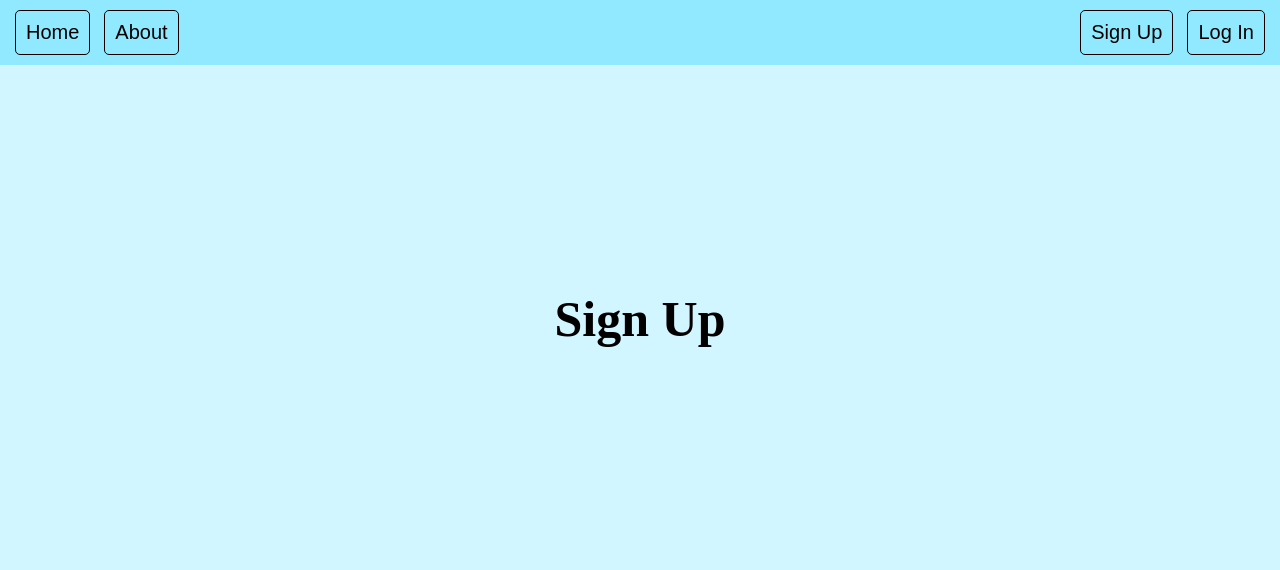
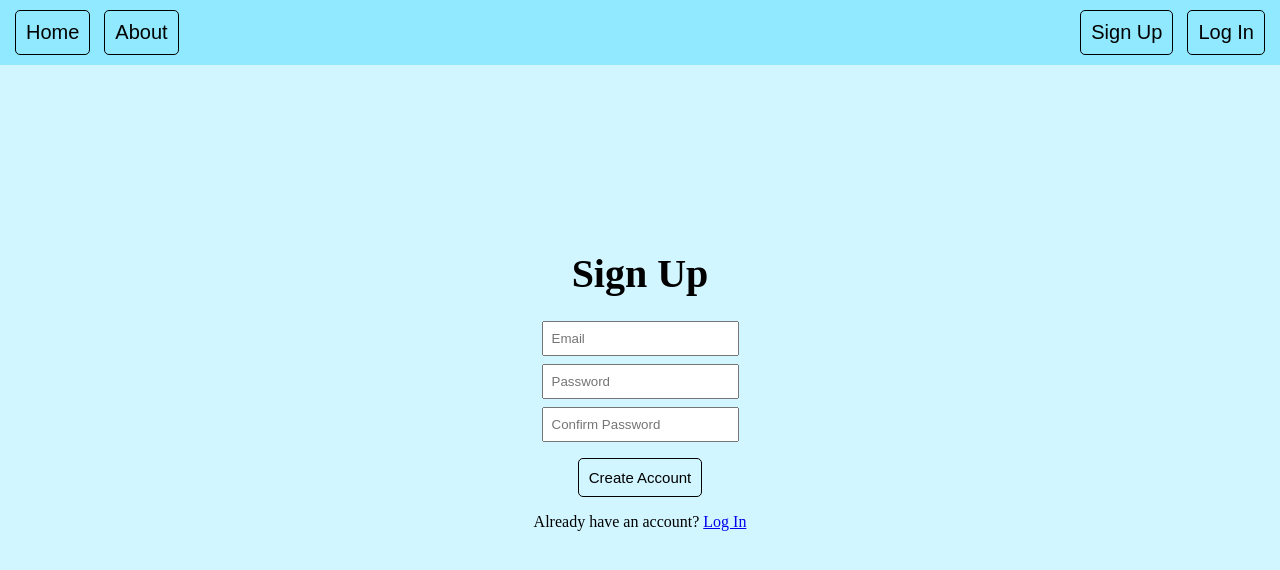
Before and after one commit to DVDOSO/PowerBoard, a SvelteKit app: page /signup in a window 1280 px wide. Shown: the top 570 px of the page. Built offline with nearby package versions, Linux system fonts and the light colour scheme; no server answers; sample sign-in values are in the browser's storage.

Commit message:
Update auth

```diff
--- a/src/components/NavbarGuest.svelte
+++ b/src/components/NavbarGuest.svelte
@@ -1,12 +1,12 @@
 <script>
     import { goto } from '$app/navigation';
-    function routeHome() {
+    async function routeHome() {
         goto('/')
     }
-    function routeSignup() {
+    async function routeSignup() {
         goto('/signup')
     }
-    function routeLogin() {
+    async function routeLogin() {
         goto('/login')
     }
 </script>
--- a/src/routes/login/+page.svelte
+++ b/src/routes/login/+page.svelte
@@ -1,5 +1,26 @@
 <script>
     import NavbarGuest from '../../components/NavbarGuest.svelte';
+    import { authHandlers, authStore } from '../../stores/authStore.js';
+
+    let email = '';
+    let password = '';
+
+    async function handleSubmit() {
+        console.log(email, password);
+
+        if(!email || !password) {
+            alert("Please fill out all fields");
+            return;
+        }
+        else {
+            try {
+                await authHandlers.login(email, password);
+            }
+            catch(err) {
+                alert(err);
+            }
+        }
+    }
 </script>
 
 <NavbarGuest/>
@@ -9,6 +30,18 @@
         <h1 class='title'>
             Log In
         </h1>
+        <form>
+            <label>
+                <input bind:value={email} type="email" placeholder="Email">
+            </label>
+            <label>
+                <input bind:value={password} type="password" placeholder="Password">
+            </label>
+            <button class='submitButton' on:click={handleSubmit}>Log In</button>
+        </form>
+        <p>Don't have an account?</p>
+        <a href="/signup">Sign Up</a>
+        <a href='/passwordreset' class='forgotPassword'>Forgot Password</a>
     </div>
 </div>
 
@@ -26,7 +59,48 @@
         height: 300vh;
     }
     .title {
-        font-size: 50px;
-        margin-top: 35vh;
+        font-size: 40px;
+        margin-top: 30vh;
+        margin-bottom: 3vh;
+    }
+    label {
+        display: block;
+        justify-content: center;
+        margin: 1vh;
+    }
+    input {
+        padding: 1vh;
+
+    }
+    .submitButton {
+        margin-top: 1vh;
+        border-color: rgb(154, 181, 255);
+        background-color: transparent;
+        border: black solid 1px;
+        color: black;
+        padding: 10px;
+        margin-right: 5px;
+        margin-left: 5px;
+        list-style-type: none;
+        font-size: 15px;
+        cursor: pointer;
+        border-radius: 5px;
+        transition-duration: 0.4s;
+    }
+    .submitButton:hover {
+        background-color: rgb(154, 181, 255);
+        color: white;
+    }
+    p {
+        margin-top: 2vh;
+        display: inline;
+    }
+    a {
+        margin-top: 2vh;
+        display: inline-block;
+    }
+    .forgotPassword {
+        display:block;
+        margin-top: 2vh;
     }
 </style>
--- /dev/null
+++ b/src/routes/passwordreset/+page.svelte
@@ -0,0 +1 @@
+forgot password
--- a/src/routes/signup/+page.svelte
+++ b/src/routes/signup/+page.svelte
@@ -1,5 +1,29 @@
 <script>
     import NavbarGuest from '../../components/NavbarGuest.svelte';
+    import { authHandlers, authStore } from '../../stores/authStore.js';
+
+    let email = '';
+    let password = '';
+    let confirmPassword = '';
+
+    async function handleSubmit() {
+        if(!email || !password || !confirmPassword) {
+            alert("Please fill out all fields");
+            return;
+        }
+        if(password !== confirmPassword) {
+            alert("Passwords do not match");
+            return;
+        }
+        else {
+            try {
+                await authHandlers.signup(email, password);
+            }
+            catch(err) {
+                alert(err);
+            }
+        }
+    }
 </script>
 
 <NavbarGuest/>
@@ -9,6 +33,20 @@
         <h1 class='title'>
             Sign Up
         </h1>
+        <form>
+            <label>
+                <input bind:value={email} type="email" placeholder="Email">
+            </label>
+            <label>
+                <input bind:value={password} type="password" placeholder="Password">
+            </label>
+            <label>
+                <input bind:value={confirmPassword} type="password" placeholder="Confirm Password">
+            </label>
+            <button class='submitButton' on:click={handleSubmit}>Create Account</button>
+        </form>
+        <p>Already have an account?</p>
+        <a href="/login">Log In</a>
     </div>
 </div>
 
@@ -26,7 +64,44 @@
         height: 300vh;
     }
     .title {
-        font-size: 50px;
-        margin-top: 35vh;
+        font-size: 40px;
+        margin-top: 30vh;
+        margin-bottom: 3vh;
+    }
+    label {
+        display: block;
+        justify-content: center;
+        margin: 1vh;
+    }
+    input {
+        padding: 1vh;
+
+    }
+    .submitButton {
+        margin-top: 1vh;
+        border-color: rgb(154, 181, 255);
+        background-color: transparent;
+        border: black solid 1px;
+        color: black;
+        padding: 10px;
+        margin-right: 5px;
+        margin-left: 5px;
+        list-style-type: none;
+        font-size: 15px;
+        cursor: pointer;
+        border-radius: 5px;
+        transition-duration: 0.4s;
+    }
+    .submitButton:hover {
+        background-color: rgb(154, 181, 255);
+        color: white;
+    }
+    p {
+        margin-top: 2vh;
+        display: inline;
+    }
+    a {
+        margin-top: 2vh;
+        display: inline-block;
     }
 </style>
--- a/src/stores/authStore.js
+++ b/src/stores/authStore.js
@@ -1,7 +1,7 @@
 import { writable } from "svelte/store";
 import { auth } from "../lib/firebase/firebase.client";
 import { createUserWithEmailAndPassword, signInWithEmailAndPassword,
-    signOut, sendPasswordResetEmail, updateEmail, updatePassword } from "firebase/auth";
+    signOut, sendPasswordResetEmail, updateEmail, updatePassword, sendEmailVerification } from "firebase/auth";
 
 export const authStore = writable({
     isLoading: true,
@@ -10,31 +10,76 @@ export const authStore = writable({
 
 export const authHandlers = {
     login: async (email, password) => {
-        await signInWithEmailAndPassword(auth, email, password);
+        signInWithEmailAndPassword(auth, email, password)
+            .then((userCredential) => {
+                // Signed in
+                authStore.currentUser = userCredential.user;
+                window.location.href = '/dashboard';
+                // ...
+            })
+            .catch((error) => {
+                if(error.code === 'auth/wrong-password') {
+                    alert('Wrong password');
+                }
+                else if(error.code === 'auth/user-not-found') {
+                    alert('User not found');
+                }
+                else if(error.code === 'auth/invalid-email') {
+                    alert('Invalid email');
+                }
+                else if(error.code === 'auth/invalid-login-credentials') {
+                    alert('Wrong password');
+                }
+                else if(error.code === 'auth/user-disabled') {
+                    alert('User disabled');
+                }
+                else if(error.code === 'auth/too-many-requests') {
+                    alert('Too many requests');
+                }
+                else if(error.code === 'auth/operation-not-allowed') {
+                    alert('Operation not allowed');
+                }
+                else {
+                    alert(error);
+                }
+            });
     },
     signup: async (email, password) => {
-        await createUserWithEmailAndPassword(auth, email, password);
+        createUserWithEmailAndPassword(auth, email, password)
+            .then((userCredential) => {
+                // Signed in
+                authStore.currentUser = userCredential.user;
+                window.location.href = '/dashboard';
+                // ...
+            })
+            .catch((error) => {
+                if(error.code === 'auth/email-already-in-use') {
+                    alert('Email already in use');
+                }
+                else if(error.code === 'auth/weak-password') {
+                    alert('Password must be at least 6 characters');
+                }
+                else if(error.code === 'auth/invalid-email') {
+                    alert('Invalid email');
+                }
+                else {
+                    alert(error);
+                }
+            });
     },
     logout: async () => {
-        await signOut(auth);
+        signOut(auth)
+            .then(() => {
+                authStore.currentUser = null;
+            })
+            .catch((error) => {
+                alert(error);
+            });
     },
     resetPassword: async (email) => {
         await sendPasswordResetEmail(auth, email);
     },
-    /*updateEmail: async (email) => {
-        authStore.update(curr => {
-            return {
-                ...curr, currentUser: {
-                    ...curr.currentUser, email: email
-                }
-            }
-        })
-        await updateEmail(auth.currentUser, email);
-    },*/
-    updatePassword: async (password) => {
-        await updatePassword(auth.currentUser, password);
-    },
-    verifyEmail: async () => {
-        await sendEmailVerification(auth.currentUser);
+    verifyEmail: async (email) => {
+        await sendEmailVerification(email);
     }
 }
```
Also changed, not shown: src/components/AuthReset.svelte (+4 -28 lines), src/routes/dashboard/+page.svelte (renamed from src/routes/privatedashboard/+page.svelte, +3 -4 lines).
